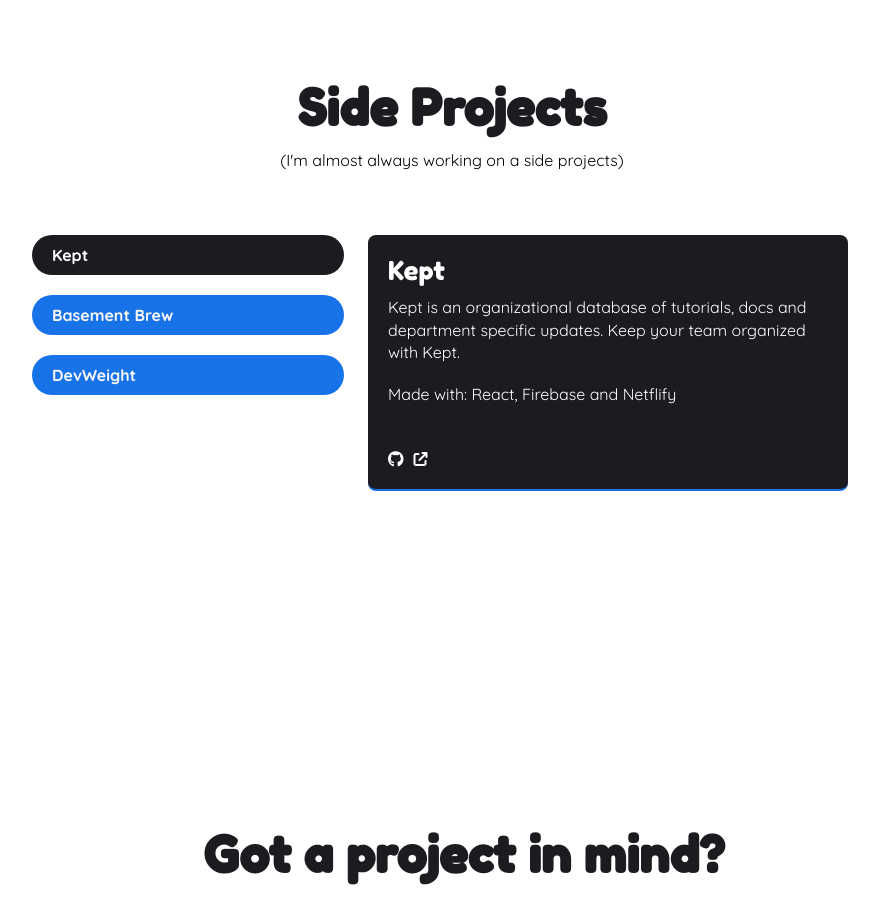
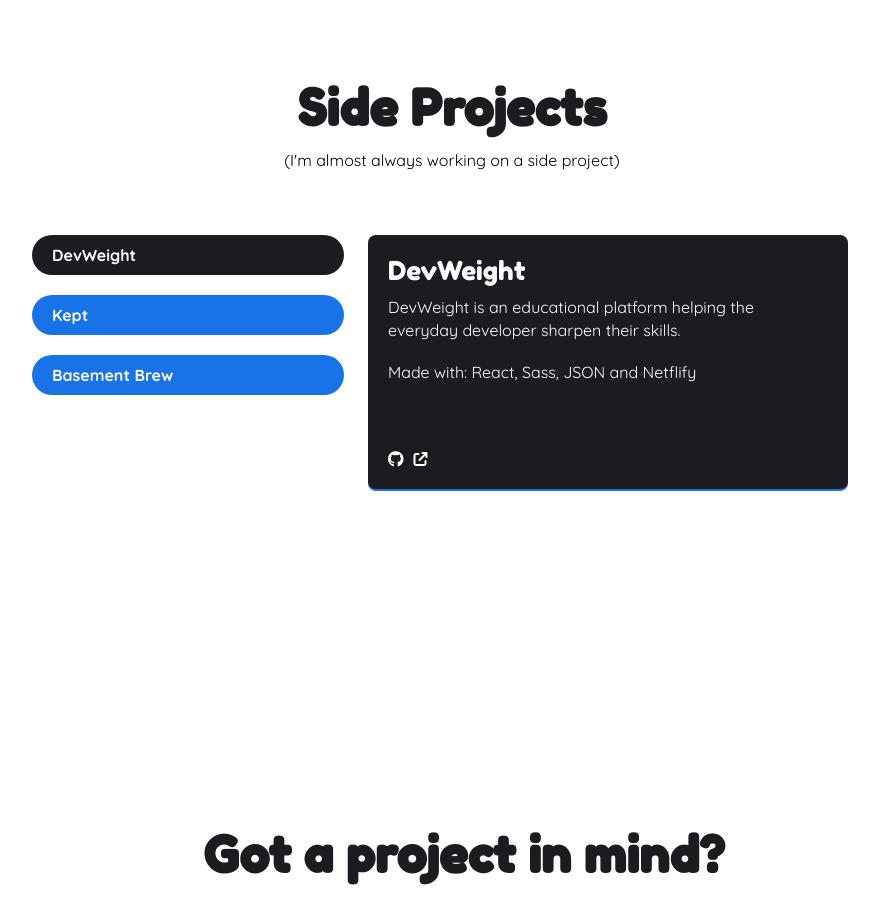
Before and after one commit to highsmithcodes/portfolio, a React (Create React App) app: page / in a window 1280 px wide. Shown: the part 2660-3584 px from the top of the page, without its empty margins (176-1055 px from the left). Built offline with nearby package versions, Linux system fonts and the light colour scheme.

Commit message:
project edits

```diff
--- a/src/components/Pages/Featured.tsx
+++ b/src/components/Pages/Featured.tsx
@@ -5,9 +5,9 @@ const Featured: React.FC = () => {
 
     // const projects = ["Basement Brew", "Staff Management", "DevWeight"]
     const projectx = [
-        {id: 1, title: 'Kept', content: 'Kept is an organizational database of tutorials, docs and department specific updates. Keep your team organized with Kept.', languages: 'React, Firebase and Netflify', git: 'https://github.com/highsmithcodes/employee-management-app', link: 'https://main--symphonious-swan-afb5e0.netlify.app/'},
-        {id: 2, title: 'Basement Brew', content: 'Basement Brew is an online community where home brewers can share, like and comment on other beer recipes in the community.', languages: 'Typescript, React and Firebase', git: 'https://github.com/highsmithcodes/basementbrew'},
-        {id: 3, title: 'DevWeight', content: 'DevWeight is an educational platform helping the everyday developer sharpen their skills.', languages: 'React, Sass, JSON and Netflify', git: 'https://github.com/highsmithcodes/dev-tutorials'}
+        {id: 1, title: 'DevWeight', content: 'DevWeight is an educational platform helping the everyday developer sharpen their skills.', languages: 'React, Sass, JSON and Netflify', git: 'https://github.com/highsmithcodes/dev-tutorials', link: 'https://www.devweight.com/'},
+        {id: 3, title: 'Kept', content: 'Kept is an organizational database of tutorials, docs and department specific updates. Keep your team organized with Kept.', languages: 'React, Firebase and Netflify', git: 'https://github.com/highsmithcodes/employee-management-app', link: 'https://main--symphonious-swan-afb5e0.netlify.app/'},
+        {id: 2, title: 'Basement Brew', content: 'Basement Brew is an online community where home brewers can share, like and comment on other beer recipes in the community.', languages: 'Typescript, React and Firebase', git: 'https://github.com/highsmithcodes/basementbrew'}
     ];
     return (
         <div id="featured">
@@ -15,7 +15,7 @@ const Featured: React.FC = () => {
                 <div className="columns is-mobile">
                     <div className="column is-three-quarters">
                         <h2 className="border-left">Side Projects</h2>
-                        <p>(I'm almost always working on a side projects)</p>
+                        <p>(I'm almost always working on a side project)</p>
                         <div className="card columns">
 
                             <div className="card-description column is-two-fifths">
```
Also changed, not shown: 6 other files (tests, documents, lock files or other folders).
